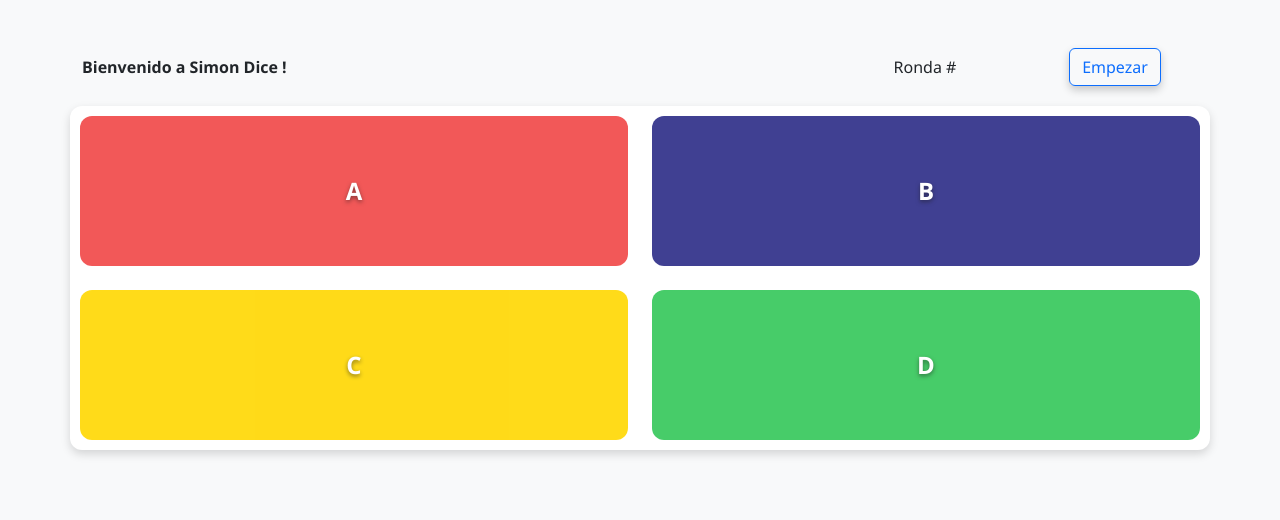
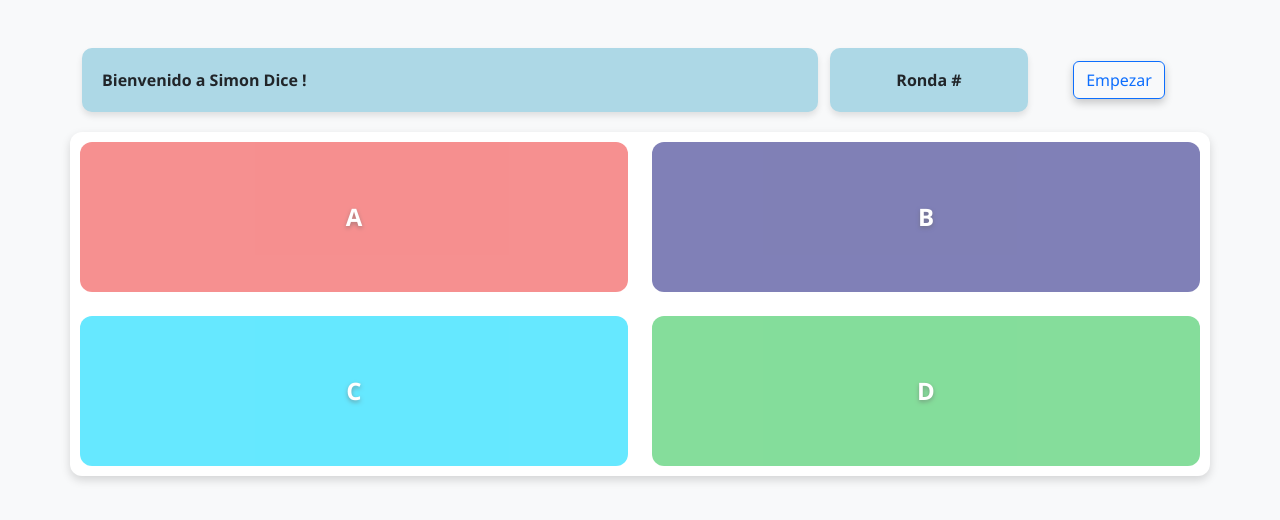
Before and after one commit to Sanpa33/Simon-dice, a website: page index.html in a window 1280 px wide. Drawn offline with nearby package versions, Linux system fonts and the light colour scheme.

Commit message:
Modifico Estilos de projecto

```diff
--- a/styles.css
+++ b/styles.css
@@ -10,8 +10,8 @@ body {
   }
 
   .cuadro {
-    opacity: 0.9;
-    transition: transform 300ms, opacity 300ms;
+    opacity: 0.6;
+    transition: transform 300ms, opacity 500ms;
     height: 150px;
     border-radius: 12px;
     display: flex;
@@ -22,6 +22,14 @@ body {
     color: white;
     text-shadow: 0 2px 4px rgba(0, 0, 0, 0.5);
     cursor: pointer;
+  }
+
+  .caja-azul {
+    background-color: #ADD8E6; /* Celeste personalizado */
+    padding: 20px;
+    border-radius: 10px;
+    box-shadow: 0 4px 6px rgba(0, 0, 0, 0.1);
+    font-weight: bold;
   }
 
   .cuadro:hover {
@@ -38,7 +46,7 @@ body {
   }
 
   #cuadro-3 {
-    background-color: #ffd700;
+    background-color: #00d9ff;
   }
 
   #cuadro-4 {
@@ -65,3 +73,11 @@ body {
     background-color: #1d68d9;
     transform: translateY(-2px);
   }
+
+
+#estado{
+    background-color: #ADD8E6; /* Celeste personalizado */
+    padding: 20px;
+    border-radius: 10px;
+    box-shadow: 0 4px 6px rgba(0, 0, 0, 0.1);
+}
```
